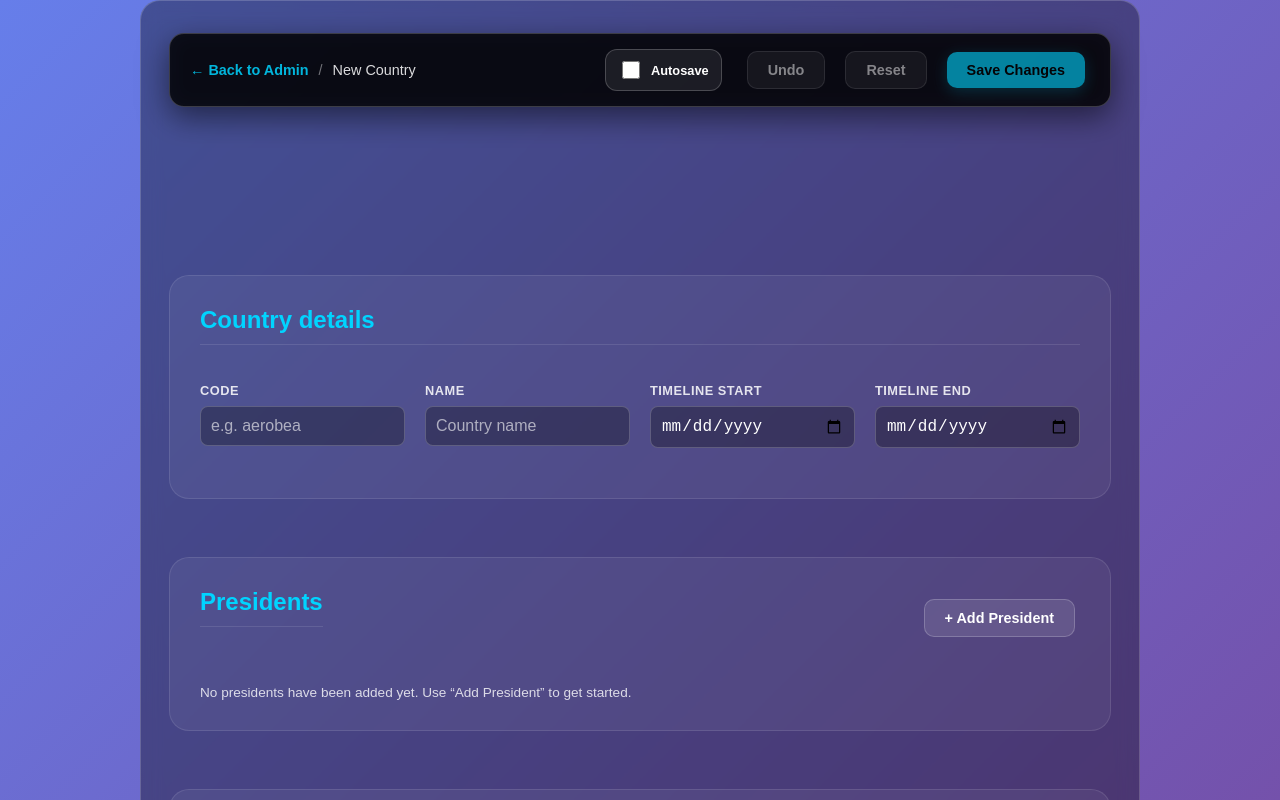
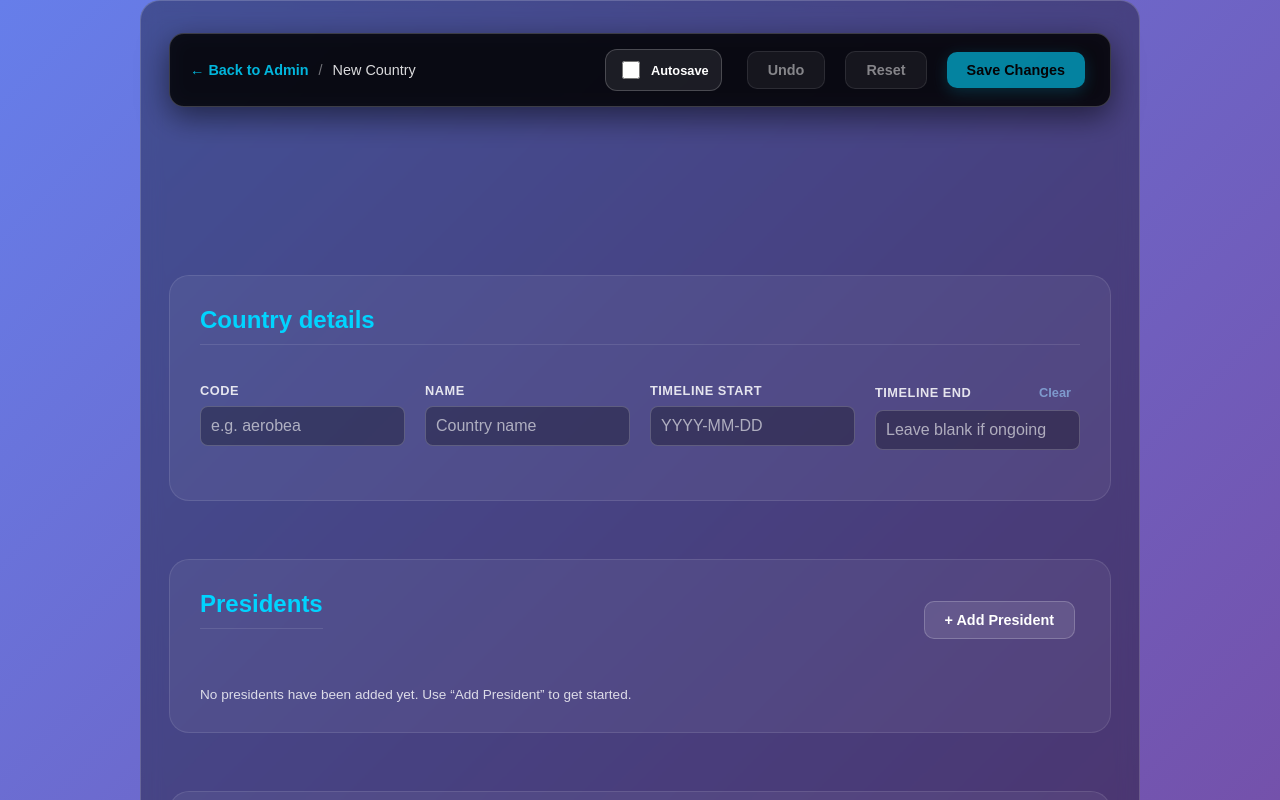
Before and after one commit to rewbs/aerobea-timeline, a Next.js app: page /admin/countries/new in a window 1280 px wide. Shown: the top 800 px of the page. Built offline with nearby package versions, Linux system fonts and the light colour scheme.

Commit message:
Improve manual date input usability in admin

```diff
--- a/app/admin/admin.css
+++ b/app/admin/admin.css
@@ -314,6 +314,13 @@
     letter-spacing: 0.5px;
 }
 
+.admin-label-row {
+    display: flex;
+    justify-content: space-between;
+    align-items: center;
+    gap: 10px;
+}
+
 .admin-form-grid input,
 .admin-form-grid select,
 .admin-form-grid textarea {
@@ -376,6 +383,22 @@
 
 .admin-text-button:hover {
     color: #ff3232;
+}
+
+.admin-clear-button {
+    color: #9bd1ff;
+    text-decoration: none;
+    padding: 2px 4px;
+    font-size: 0.8rem;
+}
+
+.admin-clear-button:hover:not(:disabled) {
+    color: #c7e5ff;
+}
+
+.admin-clear-button:disabled {
+    opacity: 0.6;
+    cursor: not-allowed;
 }
 
 .admin-subsection {
--- a/app/admin/countries/AdminCountryEditorClient.tsx
+++ b/app/admin/countries/AdminCountryEditorClient.tsx
@@ -104,6 +104,22 @@ const DEFAULT_EVENT_TEXT = 'Details pending';
 const DEFAULT_NAME = 'Unnamed';
 const DEFAULT_PARTY = 'Independent';
 const DEFAULT_CODE = 'new-country';
+
+const MANUAL_DATE_INPUT_PROPS = {
+  type: 'text' as const,
+  inputMode: 'text' as const,
+  spellCheck: false,
+  autoComplete: 'off',
+  placeholder: 'YYYY-MM-DD',
+};
+
+const MANUAL_DATETIME_INPUT_PROPS = {
+  type: 'text' as const,
+  inputMode: 'text' as const,
+  spellCheck: false,
+  autoComplete: 'off',
+  placeholder: 'YYYY-MM-DDTHH:MM',
+};
 
 const cloneDraft = <T,>(value: T): T => JSON.parse(JSON.stringify(value));
 
@@ -663,6 +679,16 @@ const AdminCountryEditorClient = ({
     [applyChange]
   );
 
+  const handleClearCountryDate = useCallback(
+    (field: 'end') => () => {
+      applyChange(draft => {
+        draft[field] = '';
+        return draft;
+      });
+    },
+    [applyChange]
+  );
+
   const handleAddPresident = () => {
     applyChange(draft => {
       const newPresident = createEmptyPresident();
@@ -733,6 +759,12 @@ const AdminCountryEditorClient = ({
   const handlePresidentImageChange = (index: number) => (url: string) => {
     updatePresident(index, president => {
       president.imageUrl = url;
+    });
+  };
+
+  const handleClearPresidentDate = (index: number) => () => {
+    updatePresident(index, president => {
+      president.death = '';
     });
   };
 
@@ -836,6 +868,16 @@ const AdminCountryEditorClient = ({
   const handleMonarchImageChange = (index: number) => (url: string) => {
     updateMonarch(index, monarch => {
       monarch.imageUrl = url;
+    });
+  };
+
+  const handleClearMonarchDate = (
+    index: number,
+    field: 'death' | 'end_reign'
+  ) => () => {
+    updateMonarch(index, monarch => {
+      // @ts-ignore - dynamic key access
+      monarch[field] = '';
     });
   };
 
@@ -1112,16 +1154,26 @@ const AdminCountryEditorClient = ({
           <label>
             <span>Timeline start</span>
             <input
-              type="date"
+              {...MANUAL_DATE_INPUT_PROPS}
               value={draft.start}
               onChange={handleCountryFieldChange('start')}
               required
             />
           </label>
           <label>
-            <span>Timeline end</span>
+            <div className="admin-label-row">
+              <span>Timeline end</span>
+              <button
+                type="button"
+                className="admin-text-button admin-clear-button"
+                onClick={handleClearCountryDate('end')}
+                disabled={!draft.end}
+              >
+                Clear
+              </button>
+            </div>
             <input
-              type="date"
+              {...MANUAL_DATE_INPUT_PROPS}
               value={draft.end}
               onChange={handleCountryFieldChange('end')}
               placeholder="Leave blank if ongoing"
@@ -1235,16 +1287,26 @@ const AdminCountryEditorClient = ({
                 <label>
                   <span>Birth date</span>
                   <input
-                    type="date"
+                    {...MANUAL_DATE_INPUT_PROPS}
                     value={president.birth}
                     onChange={handlePresidentFieldChange(index, 'birth')}
                     required
                   />
                 </label>
                 <label>
-                  <span>Death date</span>
+                  <div className="admin-label-row">
+                    <span>Death date</span>
+                    <button
+                      type="button"
+                      className="admin-text-button admin-clear-button"
+                      onClick={handleClearPresidentDate(index)}
+                      disabled={!president.death}
+                    >
+                      Clear
+                    </button>
+                  </div>
                   <input
-                    type="date"
+                    {...MANUAL_DATE_INPUT_PROPS}
                     value={president.death}
                     onChange={handlePresidentFieldChange(index, 'death')}
                     placeholder="Leave blank if alive"
@@ -1287,7 +1349,7 @@ const AdminCountryEditorClient = ({
                         <label>
                           <span>Date &amp; time</span>
                           <input
-                            type="datetime-local"
+                            {...MANUAL_DATETIME_INPUT_PROPS}
                             value={event.date}
                             onChange={handleEventFieldChange(
                               index,
@@ -1436,16 +1498,26 @@ const AdminCountryEditorClient = ({
                 <label>
                   <span>Birth date</span>
                   <input
-                    type="date"
+                    {...MANUAL_DATE_INPUT_PROPS}
                     value={monarch.birth}
                     onChange={handleMonarchFieldChange(index, 'birth')}
                     required
                   />
                 </label>
                 <label>
-                  <span>Death date</span>
+                  <div className="admin-label-row">
+                    <span>Death date</span>
+                    <button
+                      type="button"
+                      className="admin-text-button admin-clear-button"
+                      onClick={handleClearMonarchDate(index, 'death')}
+                      disabled={!monarch.death}
+                    >
+                      Clear
+                    </button>
+                  </div>
                   <input
-                    type="date"
+                    {...MANUAL_DATE_INPUT_PROPS}
                     value={monarch.death}
                     onChange={handleMonarchFieldChange(index, 'death')}
                     placeholder="Leave blank if alive"
@@ -1454,16 +1526,26 @@ const AdminCountryEditorClient = ({
                 <label>
                   <span>Reign starts</span>
                   <input
-                    type="date"
+                    {...MANUAL_DATE_INPUT_PROPS}
                     value={monarch.start_reign}
                     onChange={handleMonarchFieldChange(index, 'start_reign')}
                     required
                   />
                 </label>
                 <label>
-                  <span>Reign ends</span>
+                  <div className="admin-label-row">
+                    <span>Reign ends</span>
+                    <button
+                      type="button"
+                      className="admin-text-button admin-clear-button"
+                      onClick={handleClearMonarchDate(index, 'end_reign')}
+                      disabled={!monarch.end_reign}
+                    >
+                      Clear
+                    </button>
+                  </div>
                   <input
-                    type="date"
+                    {...MANUAL_DATE_INPUT_PROPS}
                     value={monarch.end_reign}
                     onChange={handleMonarchFieldChange(index, 'end_reign')}
                     placeholder="Leave blank if ongoing"
```
